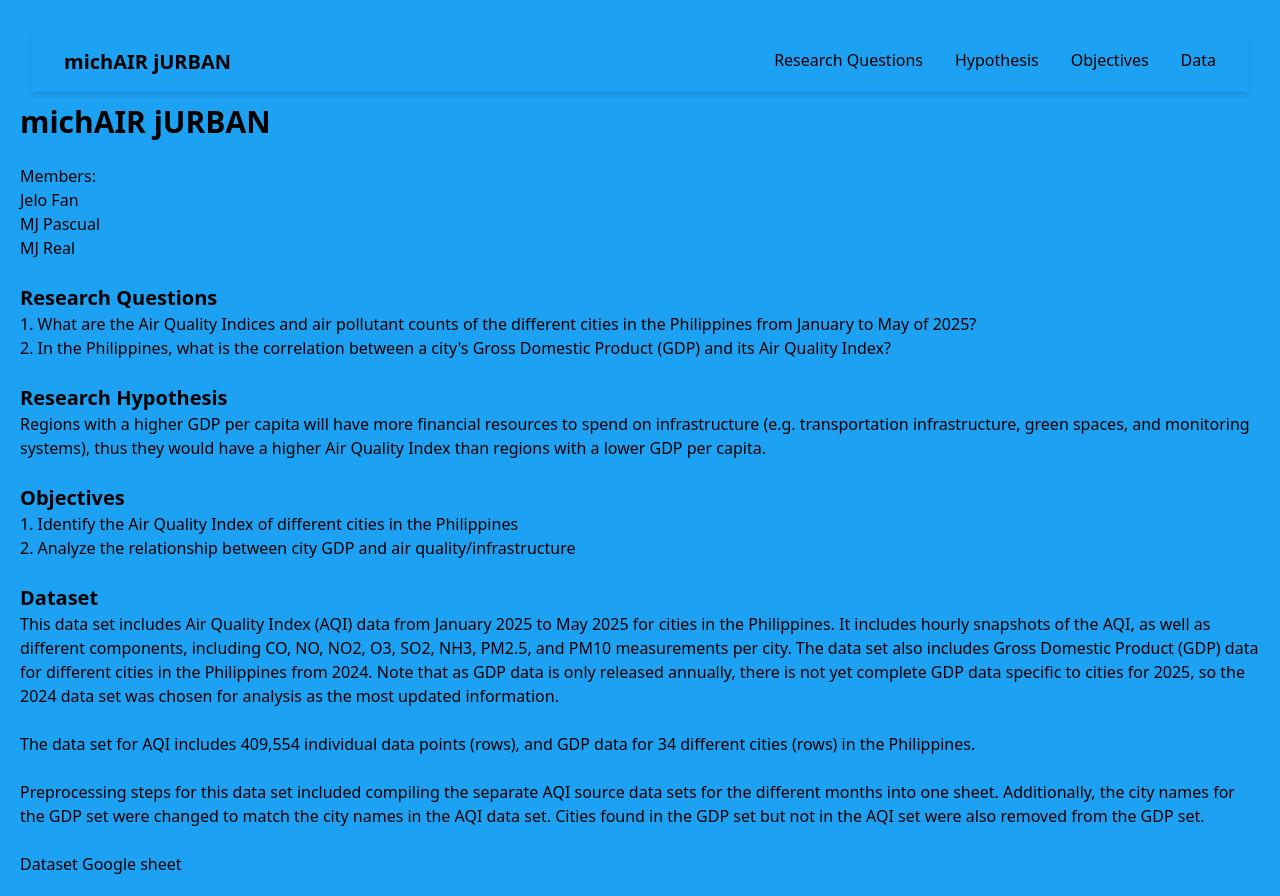
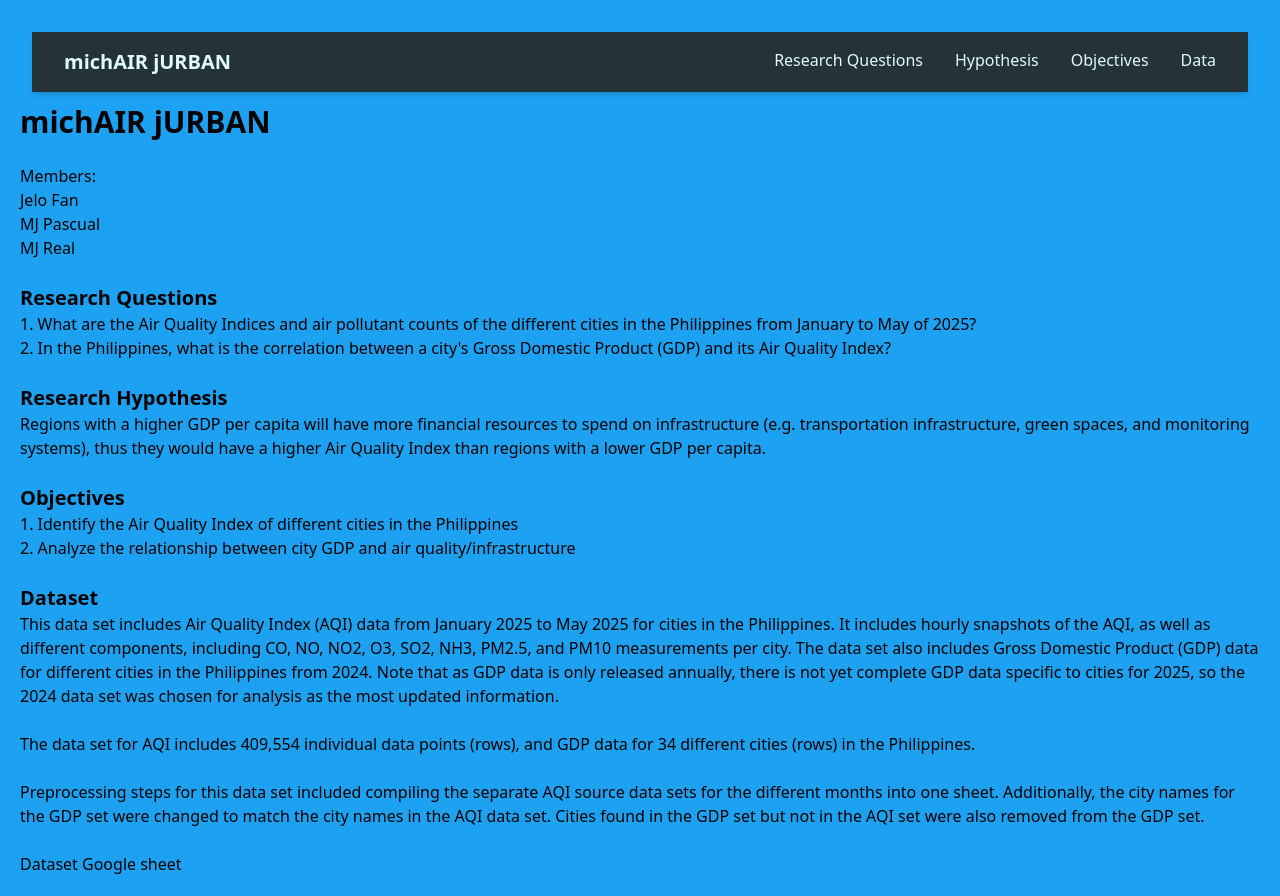
Before and after one commit to mcjefdreal/michair-jurban, a SvelteKit app: page / in a window 1280 px wide. Built offline with nearby package versions, Linux system fonts and the light colour scheme.

Commit message:
feat: add custom colors

```diff
--- a/src/routes/layout.css
+++ b/src/routes/layout.css
@@ -1 +1,10 @@
 @import 'tailwindcss';
+
+@theme {
+    --color-light-cyan: #E0FBFC;
+    --color-light-blue: #C2DFE3;
+    --color-cool-steel: #9DB4C0;
+    --color-blue-slate: #5C6B73;
+    --color-jet-black: #253237;
+    --color-dusty-denim: #6290C8;
+}
```
